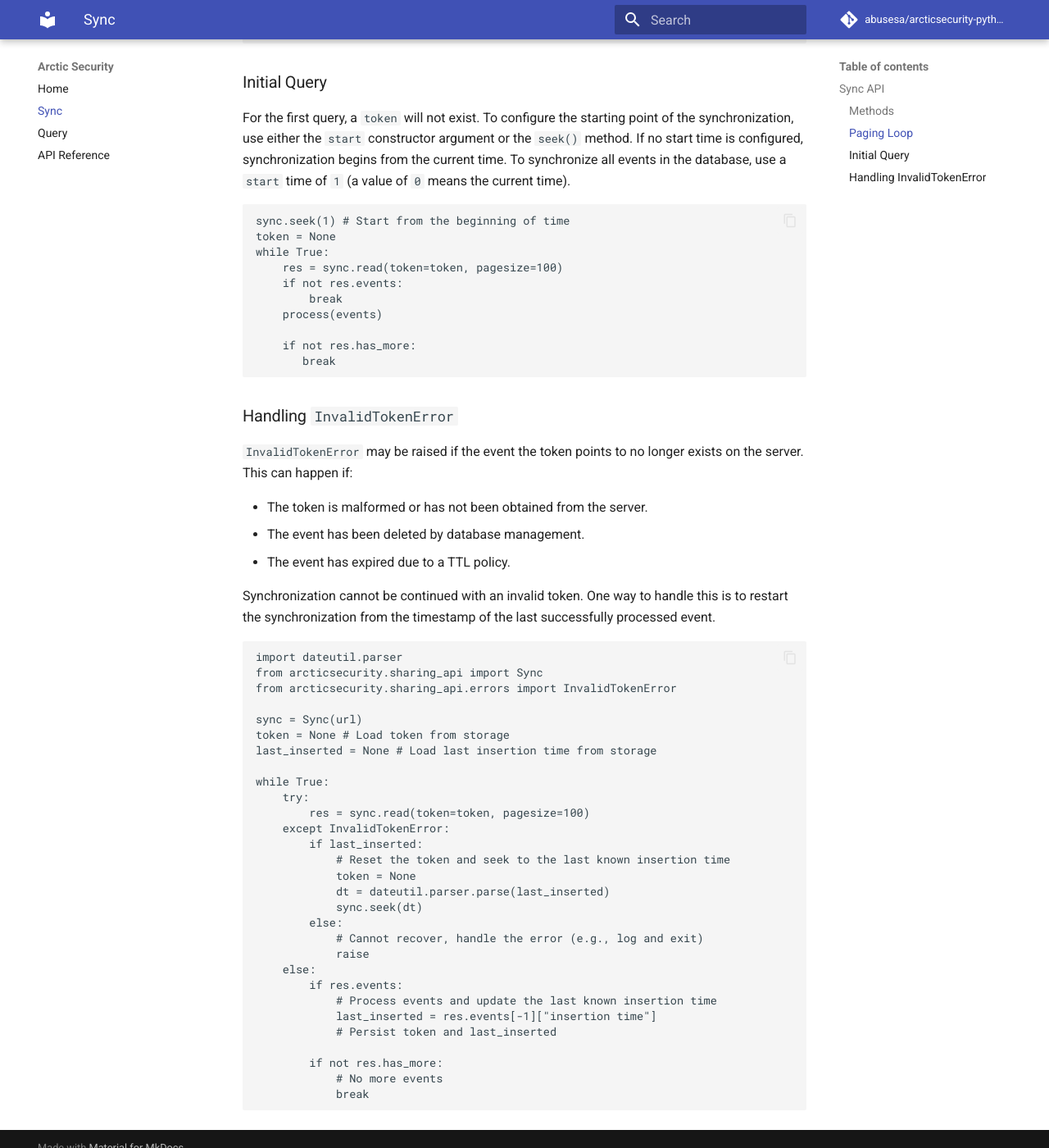
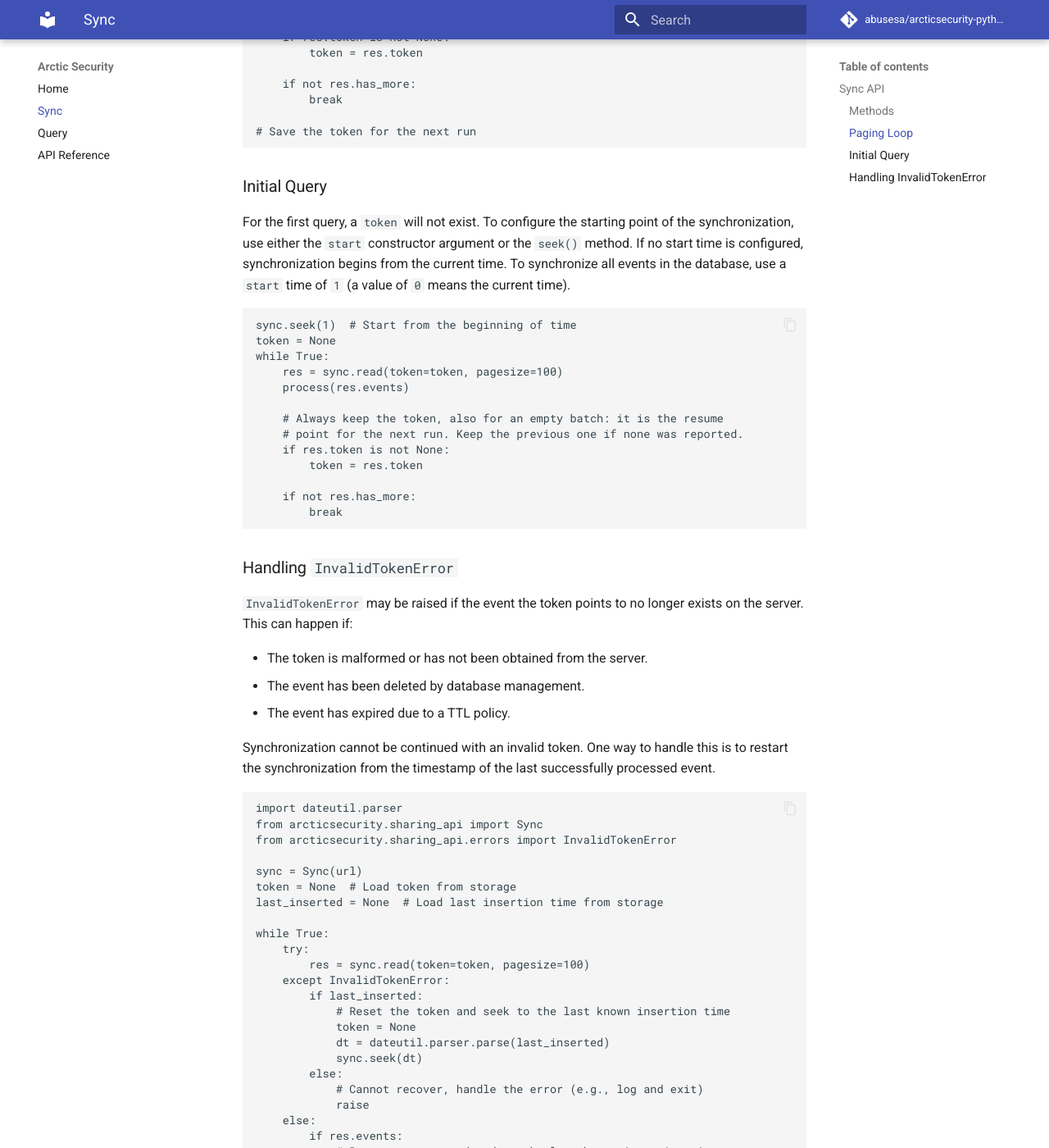
Before and after one commit to arcticsecurity/arcticsecurity-python, an MkDocs documentation site: the page built from docs/sync.md, in a window 1280 px wide and 1400 px high, scrolled down 999 px. Shown: the whole window at 82% size. Built offline with MkDocs 1.6.1 and Material for MkDocs 9.7.7, drawn with Linux system fonts in a browser that asks for light colours; comment, search, counter and statistics services are not loaded; some of the changed text lies outside the part shown.

Commit message:
Fix the sync documentation examples
The "Initial Query" example never reassigned `token`, so it looped
forever re-reading the first batch, and called `process(events)` on an
undefined name. The InvalidTokenError example never advanced the token
either.

All the paging loops also broke out on an empty batch before saving
`res.token`, discarding the last-inserted token that lets the next run
resume, which defeats the purpose of returning it. Take the token first,
then test has_more. Keep the previously held token when read() returns
None, which it does only when the server reported no position; assigning
it unconditionally would erase a persisted continuation token.

The README quick start assigned `token = ...`, i.e. literally Ellipsis,
which read() rejects with a TypeError.

Verified by executing every loop in the docs against a mock server.

Also document allow_insecure and AuthError, added in the preceding
commits.

Co-authored-by: Copilot <223556219+Copilot@users.noreply.github.com>

````diff
--- a/docs/sync.md
+++ b/docs/sync.md
@@ -6,7 +6,7 @@ The `Sync` class reads all events matching user-provided conditions and provides
 
 `Sync.read()` reads the next batch of events from the API. It returns a dataclass instance containing a list of events, a continuation token, and a boolean indicating whether more events exists in the database at the moment.
 
-A `token` should be provided for the `read()` call in all but the very first call. The `token` is returned by the `read()`. Using the `token` provides continuity in the events.
+A `token` should be provided for the `read()` call in all but the very first call. The `token` is returned by the `read()`. Using the `token` provides continuity in the events. The returned `token` is `None` only when the server reported no position at all; keep the previously held token in that case instead of overwriting it.
 
 `Sync.seek()` sets the initial start time for synchronization. This is only used when no `token` is provided to `read()`. By default, synchronization starts from the current time.
 
@@ -17,17 +17,21 @@ See full documentation in the [API documentation](api.md#arcticsecurity.sharing_
 Events can be synchronized from the Sync API with a simple paging loop. The `token` should be persisted between runs to resume synchronization.
 
 ```python
-token = None # Load the last known token from storage
+token = None  # Load the last known token from storage
 while True:
     res = sync.read(token=token, pagesize=100)
-    if not res.events:
-        break
     process(res.events)
 
-    token = res.token
+    # Update the token before testing has_more. On the last batch the
+    # server returns the last inserted token instead of a next token, and
+    # that is what lets the next run resume where this one stopped. The
+    # token is None only when the server reported no position at all; then
+    # keep the previous one rather than losing the resume point.
+    if res.token is not None:
+        token = res.token
 
     if not res.has_more:
-       break
+        break
 
 # Save the token for the next run
 ```
@@ -37,16 +41,19 @@ while True:
 For the first query, a `token` will not exist. To configure the starting point of the synchronization, use either the `start` constructor argument or the `seek()` method. If no start time is configured, synchronization begins from the current time. To synchronize all events in the database, use a `start` time of `1` (a value of `0` means the current time).
 
 ```python
-sync.seek(1) # Start from the beginning of time
+sync.seek(1)  # Start from the beginning of time
 token = None
 while True:
     res = sync.read(token=token, pagesize=100)
-    if not res.events:
-        break
-    process(events)
+    process(res.events)
+
+    # Always keep the token, also for an empty batch: it is the resume
+    # point for the next run. Keep the previous one if none was reported.
+    if res.token is not None:
+        token = res.token
 
     if not res.has_more:
-       break
+        break
 ```
 
 ### Handling `InvalidTokenError`
@@ -65,8 +72,8 @@ from arcticsecurity.sharing_api import Sync
 from arcticsecurity.sharing_api.errors import InvalidTokenError
 
 sync = Sync(url)
-token = None # Load token from storage
-last_inserted = None # Load last insertion time from storage
+token = None  # Load token from storage
+last_inserted = None  # Load last insertion time from storage
 
 while True:
     try:
@@ -84,7 +91,11 @@ while True:
         if res.events:
             # Process events and update the last known insertion time
             last_inserted = res.events[-1]["insertion time"]
-            # Persist token and last_inserted
+
+        # Advance the token, then persist token and last_inserted together.
+        # Keep the previous token if the server reported no position.
+        if res.token is not None:
+            token = res.token
 
         if not res.has_more:
             # No more events
````
Also changed, not shown: README.md (+7 -7 lines), docs/api.md (+3 -0 lines), docs/index.md (+11 -7 lines).
